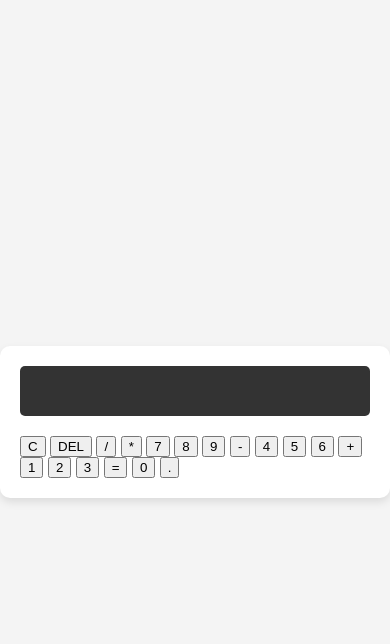
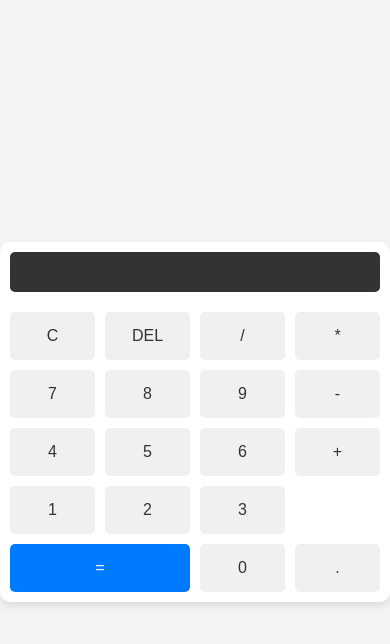
Before and after one commit to DavidNava0387/Programacion-Web, a plain HTML site: page Clase_26092024/index.html in a window 390 px wide. Both pictures are taken after a click on the button "DEL". Drawn offline with Linux system fonts and the light colour scheme.

Commit message:
10/10/2024

```diff
--- a/Clase_26092024/script.js
+++ b/Clase_26092024/script.js
@@ -0,0 +1,21 @@
+function appendToDisplay(value) {
+    document.getElementById('display').value += value;
+}
+
+function clearDisplay() {
+    document.getElementById('display').value = '';
+}
+
+function deleteLast() {
+    let displayValue = document.getElementById('display').value;
+    document.getElementById('display').value = displayValue.slice(0, -1);
+}
+
+function calculateResult() {
+    try {
+        let result = eval(document.getElementById('display').value);
+        document.getElementById('display').value = result;
+    } catch (error) {
+        alert('Expresión inválida');
+    }
+}
--- a/Clase_26092024/styles.css
+++ b/Clase_26092024/styles.css
@@ -33,3 +33,50 @@ body {
     border-radius: 5px;
     margin-bottom: 20px;
 }
+
+.calculator-buttons {
+    display: grid;
+    grid-template-columns: repeat(4, 1fr);
+    gap: 10px;
+}
+
+.button {
+    padding: 20px;
+    font-size: 1.2rem;
+    border: none;
+    border-radius: 5px;
+    background-color: #f0f0f0;
+    color: #333;
+    cursor: pointer;
+    transition: background-color 0.3s;
+}
+
+.button:hover {
+    background-color: #ddd;
+}
+
+.equal-button {
+    grid-column: span 2;
+    background-color: #007bff;
+    color: white;
+}
+
+.equal-button:hover {
+    background-color: #0056b3;
+}
+
+@media (max-width: 600px) {
+    .calculator {
+        padding: 10px;
+    }
+
+    .calculator-screen {
+        height: 40px;
+        font-size: 1.2rem;
+    }
+
+    .button {
+        padding: 15px;
+        font-size: 1rem;
+    }
+}
```
